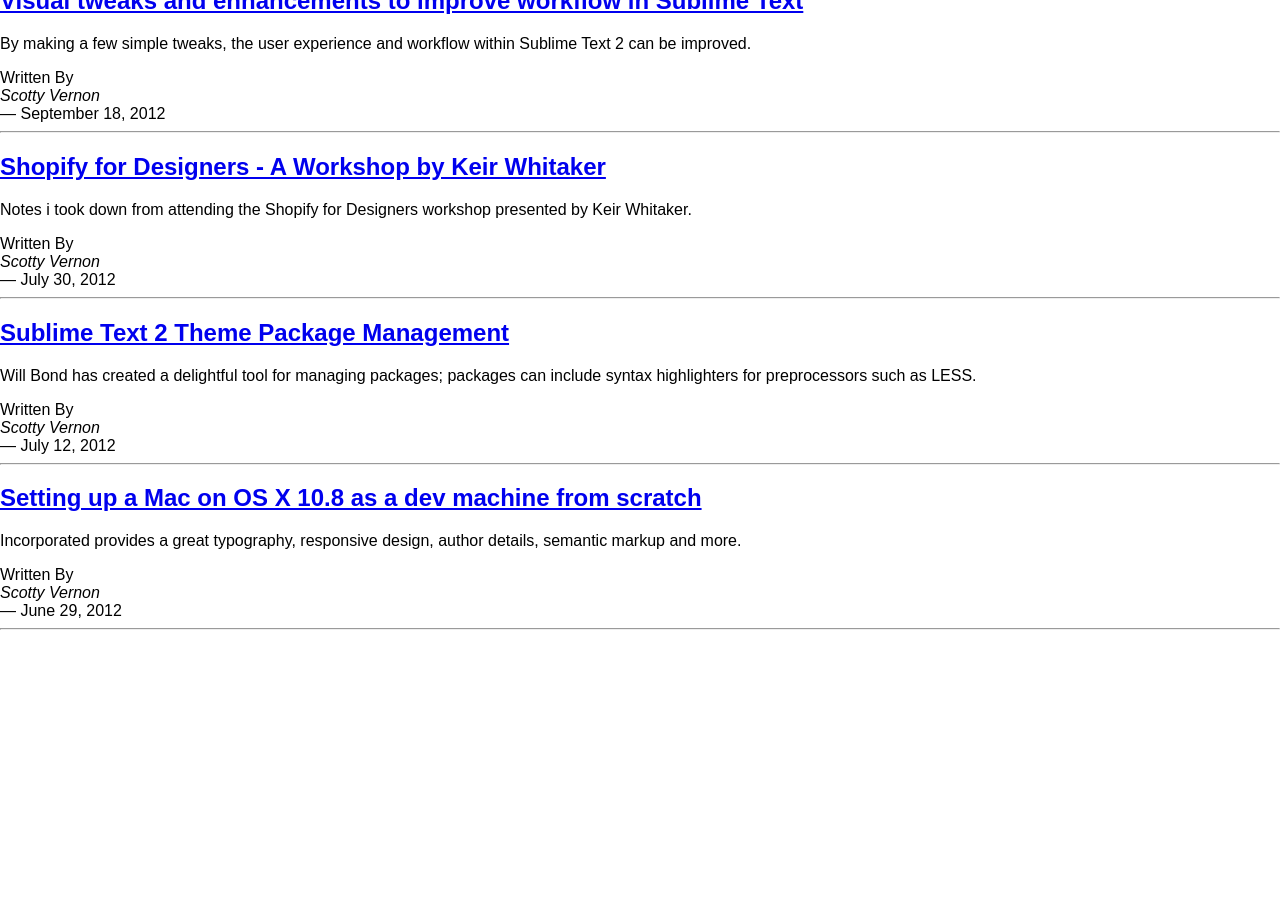
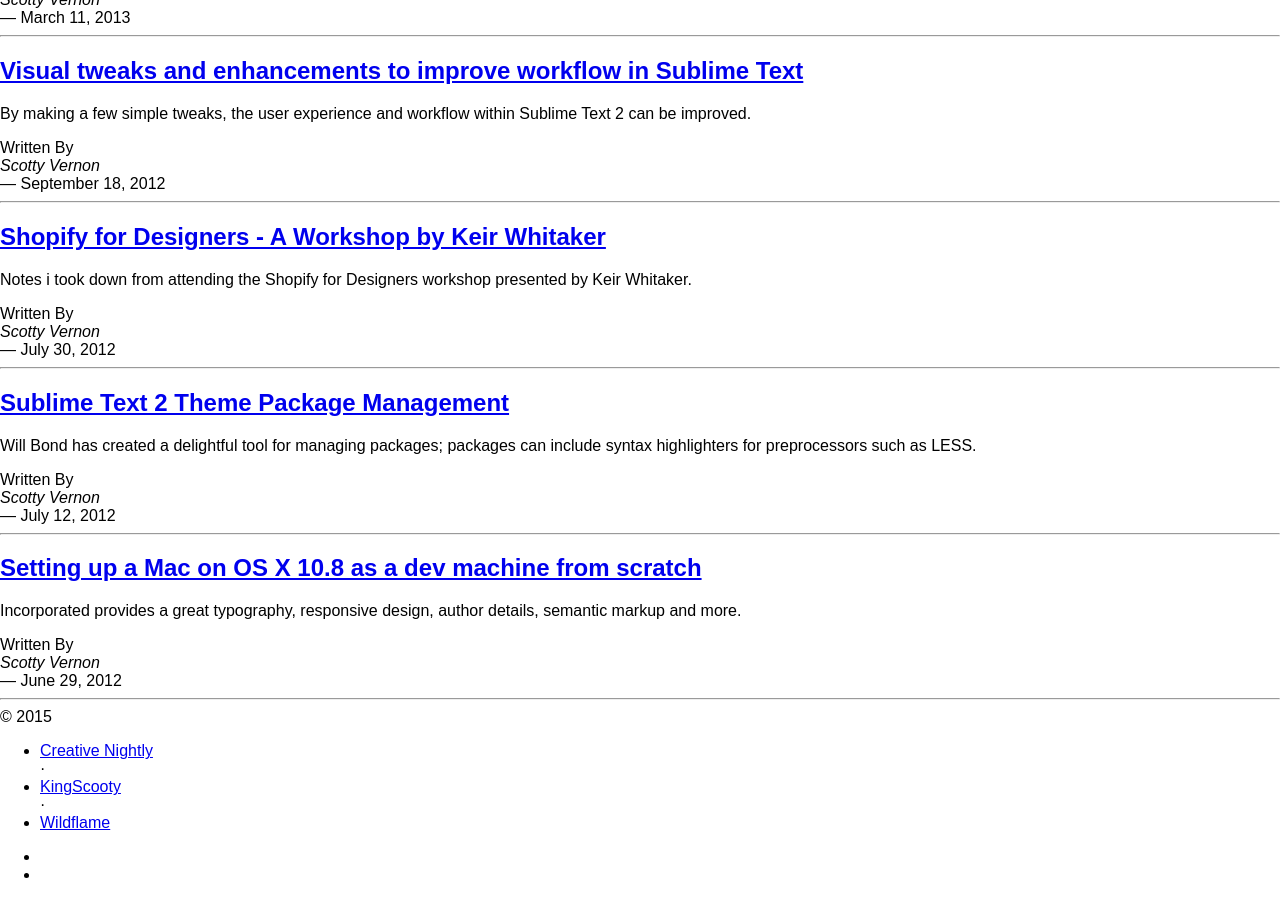
Before and after one commit to KingScooty/creativenightly.com, a Jekyll site: the page built from index.html, in a window 1280 px wide and 900 px high, scrolled down 1637 px. Built offline with Jekyll 4.4.1, drawn with Linux system fonts in a browser that asks for light colours; the list of posts is cut into pages by our own code; comment, search, counter and statistics services are not loaded; before the commit the page ends 2275 px from its top, so only the background shows below that; some of the changed text lies outside the part shown.

Commit message:
Tidy up templates.

```diff
--- /dev/null
+++ b/_includes/_head.html
@@ -0,0 +1,52 @@
+  <meta http-equiv="content-type" content="text/html; charset=utf-8">
+
+  <link rel="dns-prefetch" href="//use.typekit.net">
+  <link rel="dns-prefetch" href="//www.google-analytics.com">
+  <link rel="dns-prefetch" href="//ajax.googleapis.com">
+  <link rel="dns-prefetch" href="//connect.facebook.net">
+  <link rel="dns-prefetch" href="//platform.twitter.com">
+
+  <meta name="viewport" content="width=device-width, initial-scale=1.0">
+
+  <title>{% if page.title %}{{ page.title }} &mdash; {{ site.inc.title }}{% else %}{{ site.inc.title }} &mdash; {{ site.inc.subtitle }}{% endif %}</title>
+
+  {% if site.inc.google_font %}
+  <!-- <link href="https://fonts.googleapis.com/css?family={{ site.inc.google_font }}" rel="stylesheet" type="text/css"> -->
+  {% endif %}
+
+  <meta name="google-site-verification" content="NIyg5RnuWdhOCZD2mmca13kZl374sKKhRD74XmMO_fM" />
+
+  <link rel="stylesheet" type="text/css" href="/assets/stylesheets/main.css">
+
+  <link rel="shortcut icon" href="/favicon.ico" type="image/x-icon" />
+  <link rel="apple-touch-icon" href="/images/{{ site.inc.logo }}"/>
+  <link href="{{ site_url }}/feed.xml" rel="alternate" type="application/rss+xml" title="{{ site.inc.title }}" />
+
+  <meta name="title" content="{% if page.title %}{{ page.title }} {% else %}{{ site.inc.title }}{% endif %}">
+  <link rel="canonical" href="{{ site.url }}{{ page.url }}">
+
+  {% if page.site.gplus %}
+  <link rel="publisher" href="https://plus.google.com/{{ site.inc.gplus }}">
+  {% endif %}
+
+  {% if page.author.gplus %}
+  <link rel="author" href="https://plus.google.com/{{ page.author.gplus }}">
+  {% endif %}
+
+  <meta property="og:title" content="{% if page.title %}{{ page.title }} {% else %}{{ site.inc.title }}{% endif %}"/>
+  <meta property="og:url" content="{{ site.url }}{{ page.url }}"/>
+
+  {% if page.cover_image %}
+  <meta property="og:image" content="{{ site.url }}/images/{{ page.cover_image }}"/>
+  {% if page.main_image %}
+  <meta property="og:image" content="{{ site.url }}/images/{{ page.main_image }}"/>
+  {% endif %}
+  <meta property="og:image" content="{{ site.url }}/images/{{ site.inc.logo }}"/>
+  {% endif %}
+
+  {% if page.excerpt %}
+  <meta property="og:description" content="{{ page.excerpt }}"/>
+  <meta name="description" content="{{ page.excerpt }}"/>
+  {% endif %}
+
+  <meta property="og:site_name" content="{{ site.inc.title }}">
--- /dev/null
+++ b/_includes/_site-footer.html
@@ -0,0 +1,46 @@
+<footer class="site-footer">
+  <div class="container">
+    &copy; {{ site.time | date: "%Y" }}
+
+    <nav class="navigation navigation--horizontal navigation--secondary">
+      <ul>
+        <li><a href="/">{{ site.inc.company }}</a></li> &middot;
+        <li><a href="http://twitter.com/kingscooty">KingScooty</a></li> &middot;
+        <li><a href="http://www.wildflame.co.uk/">Wildflame</a></li>
+        {% if site.inc.about_link %}
+        <li><a href="{{ site.inc.about_link }}">About</a></li>
+        {% endif %}
+      </ul>
+    </nav>
+
+    <nav class="navigation navigation--horizontal navigation--secondary">
+      <ul>
+        <!-- Twitter -->
+        {% if site.inc.twitter %}
+        <li>
+          <a href="https://twitter.com/{{ site.inc.twitter }}" title="Follow on Twitter" target="_blank" class="btn-outline">
+            <i class="icon icon-twitter black"></i>
+          </a>
+        </li>
+        {% endif %}
+
+        <!-- Facebook -->
+        {% if site.inc.facebook %}
+        <li>
+          <a href="http://facebook.com/{{ site.inc.facebook }}" title="Follow on Facebook" target="_blank" class="btn-outline">
+            <i class="icon icon-facebook black"></i>
+          </a>
+        </li>
+        {% endif %}
+
+        <!-- RSS -->
+        <li>
+          <a href="/feed.xml" title="RSS Feed" class="btn-outline">
+            <i class="icon icon-rss black"></i>
+          </a>
+        </li>
+      </ul>
+    </nav>
+
+  </div>
+</footer>
--- /dev/null
+++ b/_includes/_site-header.html
@@ -0,0 +1,9 @@
+<header class="site-header">
+  <nav class="navigation navigation--horizontal navigation--primary">
+    <ul>
+      <li><a href="/" class="brand">Creative Nightly</a></li>
+      <li><a href="#">Home</a></li>
+      <li><a href="#">Archive</a></li>
+    </ul>
+  </nav>
+</header>
--- a/_layouts/base.html
+++ b/_layouts/base.html
@@ -1,68 +1,21 @@
 <!DOCTYPE html>
 <html>
 <head>
-  <meta http-equiv="content-type" content="text/html; charset=utf-8">
 
-  <link rel="dns-prefetch" href="//use.typekit.net">
-  <link rel="dns-prefetch" href="//www.google-analytics.com">
-  <link rel="dns-prefetch" href="//ajax.googleapis.com">
-  <link rel="dns-prefetch" href="//connect.facebook.net">
-  <link rel="dns-prefetch" href="//platform.twitter.com">
-
-  <meta name="viewport" content="width=device-width, initial-scale=1.0">
-
-  <title>{% if page.title %}{{ page.title }} &mdash; {{ site.inc.title }}{% else %}{{ site.inc.title }} &mdash; {{ site.inc.subtitle }}{% endif %}</title>
-
-  {% if site.inc.google_font %}
-  <!-- <link href="https://fonts.googleapis.com/css?family={{ site.inc.google_font }}" rel="stylesheet" type="text/css"> -->
-  {% endif %}
-
-  <meta name="google-site-verification" content="NIyg5RnuWdhOCZD2mmca13kZl374sKKhRD74XmMO_fM" />
-
-  <link rel="stylesheet" type="text/css" href="/assets/stylesheets/main.css">
-
-  <link rel="shortcut icon" href="/favicon.ico" type="image/x-icon" />
-  <link rel="apple-touch-icon" href="/images/{{ site.inc.logo }}"/>
-  <link href="{{ site_url }}/feed.xml" rel="alternate" type="application/rss+xml" title="{{ site.inc.title }}" />
-
-  <meta name="title" content="{% if page.title %}{{ page.title }} {% else %}{{ site.inc.title }}{% endif %}">
-  <link rel="canonical" href="{{ site.url }}{{ page.url }}">
-
-  {% if page.site.gplus %}
-  <link rel="publisher" href="https://plus.google.com/{{ site.inc.gplus }}">
-  {% endif %}
-
-  {% if page.author.gplus %}
-  <link rel="author" href="https://plus.google.com/{{ page.author.gplus }}">
-  {% endif %}
-
-  <meta property="og:title" content="{% if page.title %}{{ page.title }} {% else %}{{ site.inc.title }}{% endif %}"/>
-  <meta property="og:url" content="{{ site.url }}{{ page.url }}"/>
-
-  {% if page.cover_image %}
-  <meta property="og:image" content="{{ site.url }}/images/{{ page.cover_image }}"/>
-  {% if page.main_image %}
-  <meta property="og:image" content="{{ site.url }}/images/{{ page.main_image }}"/>
-  {% endif %}
-  <meta property="og:image" content="{{ site.url }}/images/{{ site.inc.logo }}"/>
-  {% endif %}
-
-  {% if page.excerpt %}
-  <meta property="og:description" content="{{ page.excerpt }}"/>
-  <meta name="description" content="{{ page.excerpt }}"/>
-  {% endif %}
-
-  <meta property="og:site_name" content="{{ site.inc.title }}">
+  {% include _head.html %}
 
 </head>
 <body>
 
+  {% include _site-header.html %}
 
-<div class="">
-  {{ content }}
-</div>
+  <div class="site-body">
+    {{ content }}
+  </div>
 
-{% include _scripts.html %}
+  {% include _site-footer.html %}
+
+  {% include _scripts.html %}
 
 </body>
 </html>
```
Also changed, not shown: _layouts/post.html (+8 -2 lines).
